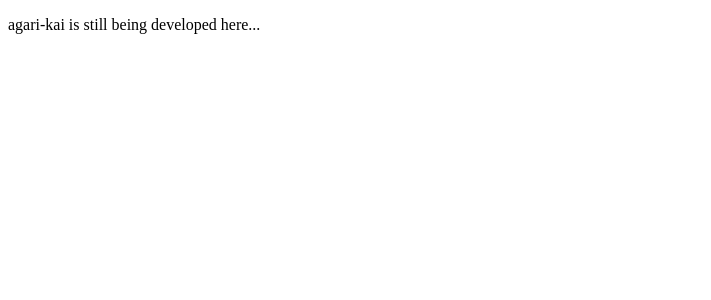
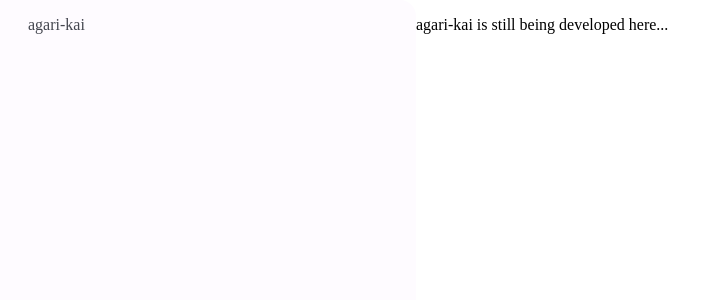
Before and after one commit to jinbijin/agari-kai-client, an Angular app: page / in a window 1280 px wide. Shown: the top 300 px of the page, without its empty margins (0-711 px from the left). Built offline with nearby package versions, Linux system fonts and the light colour scheme; a web font is replaced by a local one.

Commit message:
Implement basic navigation drawer

```diff
--- a/src/app/agari.component.html
+++ b/src/app/agari.component.html
@@ -1,2 +1,5 @@
-<p>agari-kai is still being developed here...</p>
-<router-outlet></router-outlet>
+<aside agariNavigationDrawer></aside>
+<main>
+  <p>agari-kai is still being developed here...</p>
+  <router-outlet></router-outlet>
+</main>
--- a/src/app/agari.component.scss
+++ b/src/app/agari.component.scss
@@ -0,0 +1,6 @@
+:host {
+  display: grid;
+  grid-template: 1fr / auto 1fr;
+  height: 100vh;
+  width: 100vw;
+}
--- a/src/app/agari.component.ts
+++ b/src/app/agari.component.ts
@@ -1,12 +1,13 @@
 import { Component } from '@angular/core';
 import { AgariRoutingModule } from './agari.routing-module';
+import { NavigationDrawerComponent } from './design/navigation-drawer/navigation-drawer.component';
 
 @Component({
   standalone: true,
   selector: 'agari-root',
   templateUrl: './agari.component.html',
   styleUrls: ['./agari.component.scss'],
-  imports: [AgariRoutingModule],
+  imports: [NavigationDrawerComponent, AgariRoutingModule],
 })
 export class AgariComponent {
   title = 'agari-kai-client';
--- /dev/null
+++ b/src/app/design/navigation-drawer/navigation-drawer.component.html
@@ -0,0 +1 @@
+<p>agari-kai</p>
--- /dev/null
+++ b/src/app/design/navigation-drawer/navigation-drawer.component.scss
@@ -0,0 +1,8 @@
+:host {
+  background-color: var(--color-surface);
+  color: var(--color-on-surface-variant);
+  height: 100%;
+  width: 22.5rem;
+  border-radius: 0 1rem 1rem 0;
+  padding: 0 1.75rem;
+}
--- a/src/styles.scss
+++ b/src/styles.scss
@@ -1,6 +1,14 @@
 @font-face {
   font-family: 'M PLUS 2';
   src: url('./assets/fonts/MPLUS2-VariableFont_wght.ttf') format('truetype');
+}
+
+html,
+body {
+  padding: 0;
+  margin: 0;
+  height: 100vh;
+  width: 100vw;
 }
 
 :root {
```
Also changed, not shown: src/app/design/navigation-drawer/navigation-drawer.component.ts (added, +10 -0 lines).
